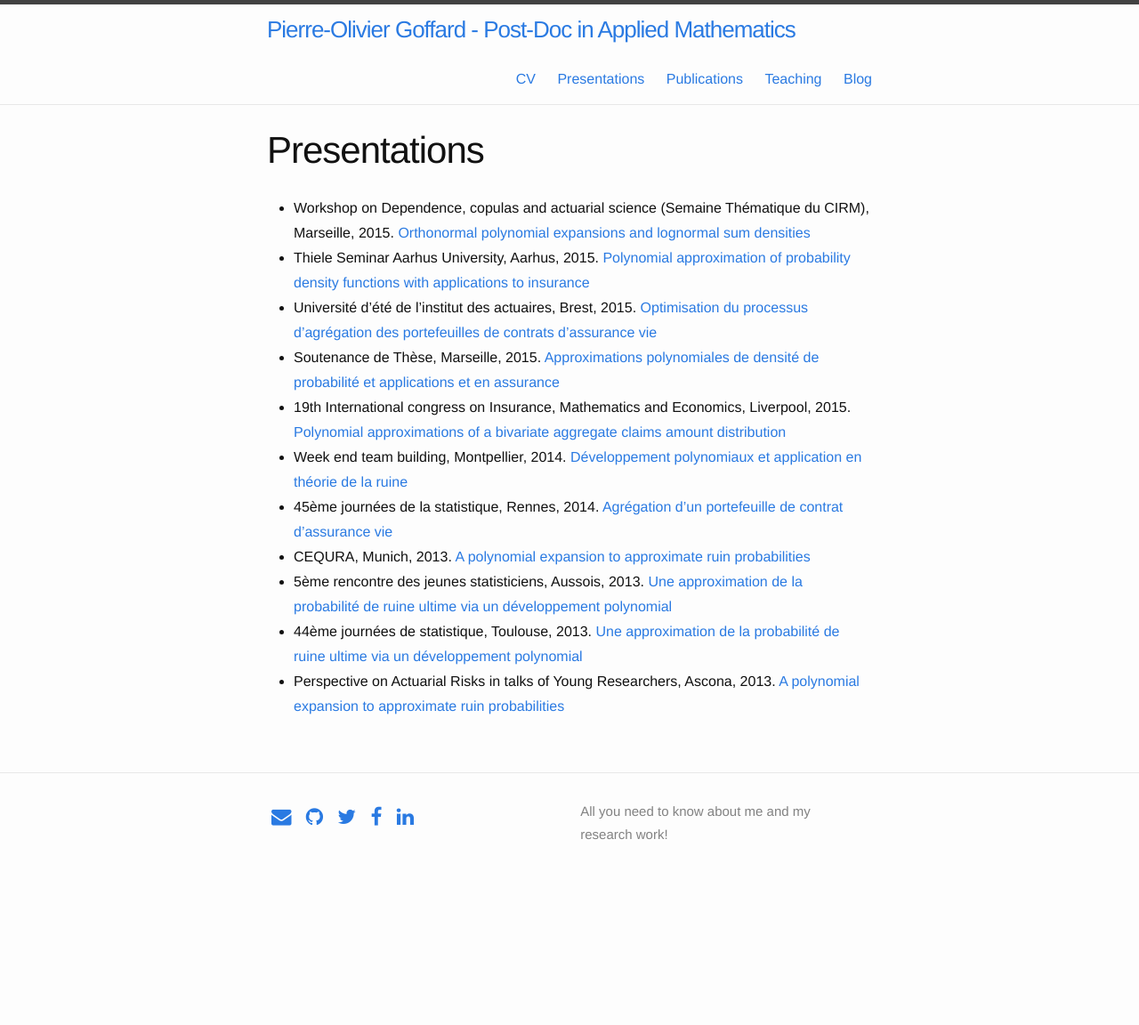
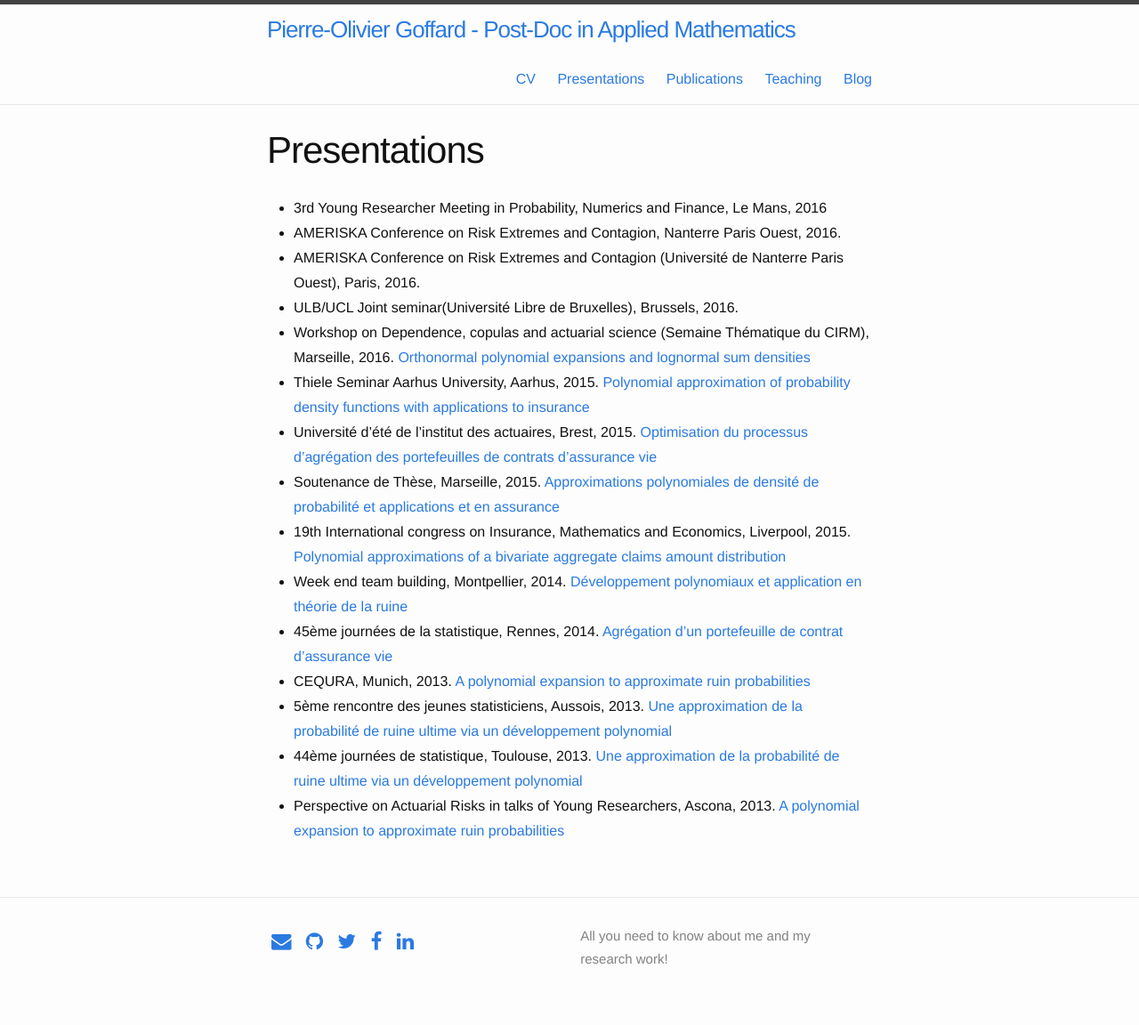
Before and after one commit to LaGauffre/LaGauffre.github.io, a Jekyll site: the page built from Presentations.md, in a window 1280 px wide. Shown: the whole page at 89% size. Built offline with Jekyll 4.4.1, drawn with Linux system fonts in a browser that asks for light colours; nearby versions of some CDN libraries; before the commit the page ends 1012 px from its top, so only the background shows below that.

Commit message:
maj presentation

```diff
--- a/Presentations.md
+++ b/Presentations.md
@@ -4,7 +4,11 @@ title: Presentations
 permalink: /Presentations/
 ---
 
-* Workshop on Dependence, copulas and actuarial science (Semaine Thématique du CIRM), Marseille, 2015.
+* 3rd Young Researcher Meeting in Probability, Numerics and Finance, Le Mans, 2016
+* AMERISKA Conference on Risk Extremes and Contagion, Nanterre Paris Ouest, 2016.
+* AMERISKA Conference on Risk Extremes and Contagion (Université de Nanterre Paris Ouest), Paris, 2016.
+* ULB/UCL Joint seminar(Université Libre de Bruxelles), Brussels, 2016.
+* Workshop on Dependence, copulas and actuarial science (Semaine Thématique du CIRM), Marseille, 2016.
 [Orthonormal polynomial expansions and lognormal sum densities](/Presentations/SemaineThematiqueCIRMGoffard.pdf)
 * Thiele Seminar Aarhus University, Aarhus, 2015.
 [Polynomial approximation of probability density functions with applications to insurance](/Presentations/AUSeminar.pdf)
```
